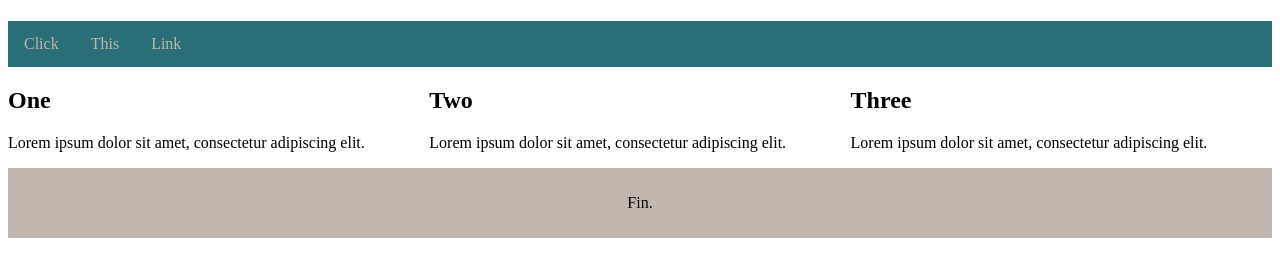
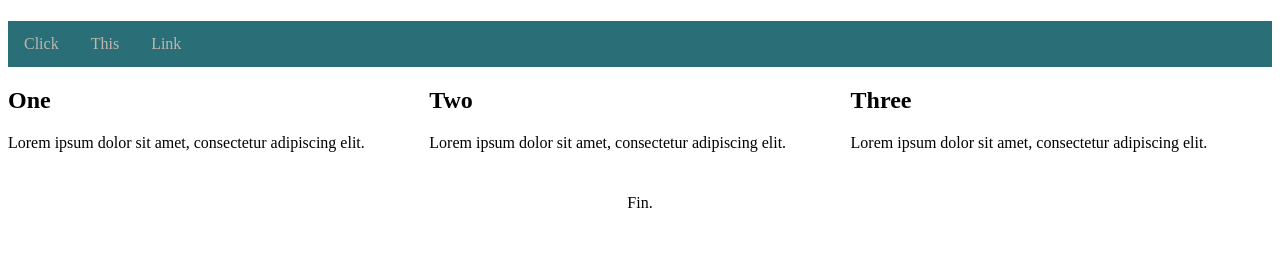
Before and after one commit to carlyannrich/test, a plain HTML site: page index.html in a window 1280 px wide. Shown: the part 107-384 px from the top of the page. Drawn offline with Linux system fonts and the light colour scheme.

Commit message:
footer colour change 2 test

```diff
--- a/style.css
+++ b/style.css
@@ -54,7 +54,7 @@
 }
 
 .footer {
-    background-color: #c2b7af;
+    background-color: #ffffff;
     text-align: center;
     padding: 10px;
     color: #000000;
```
